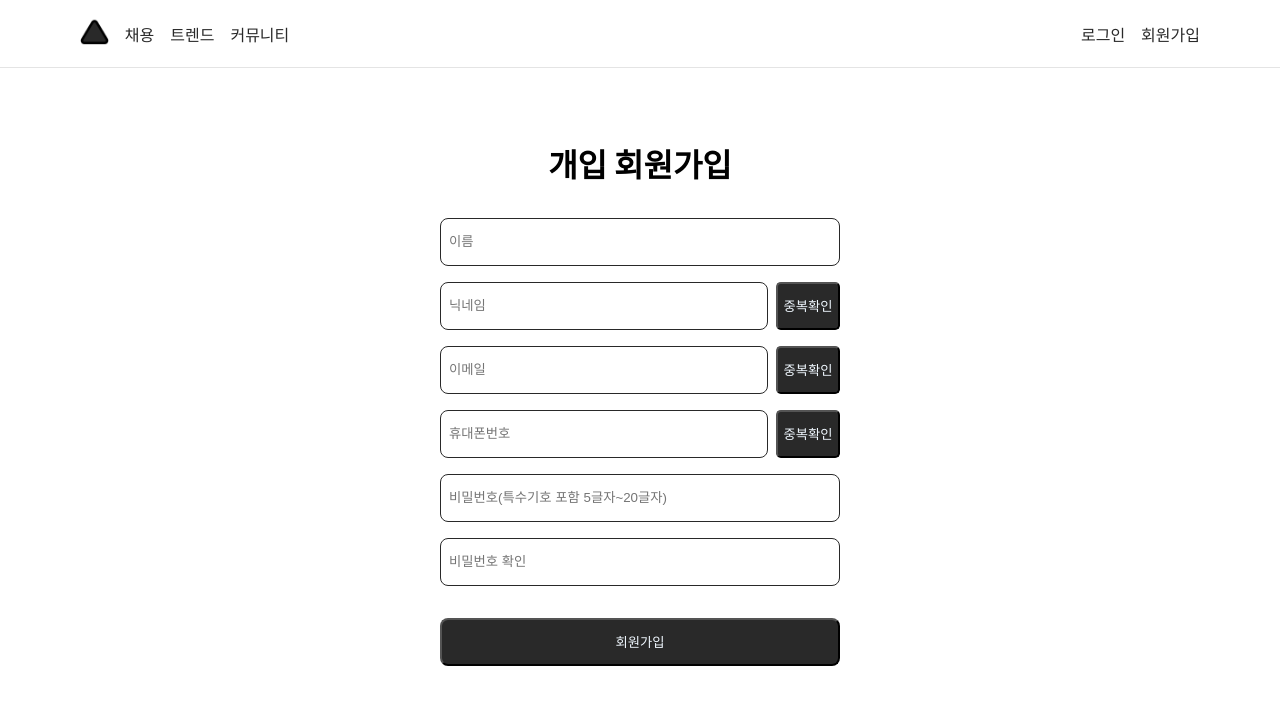
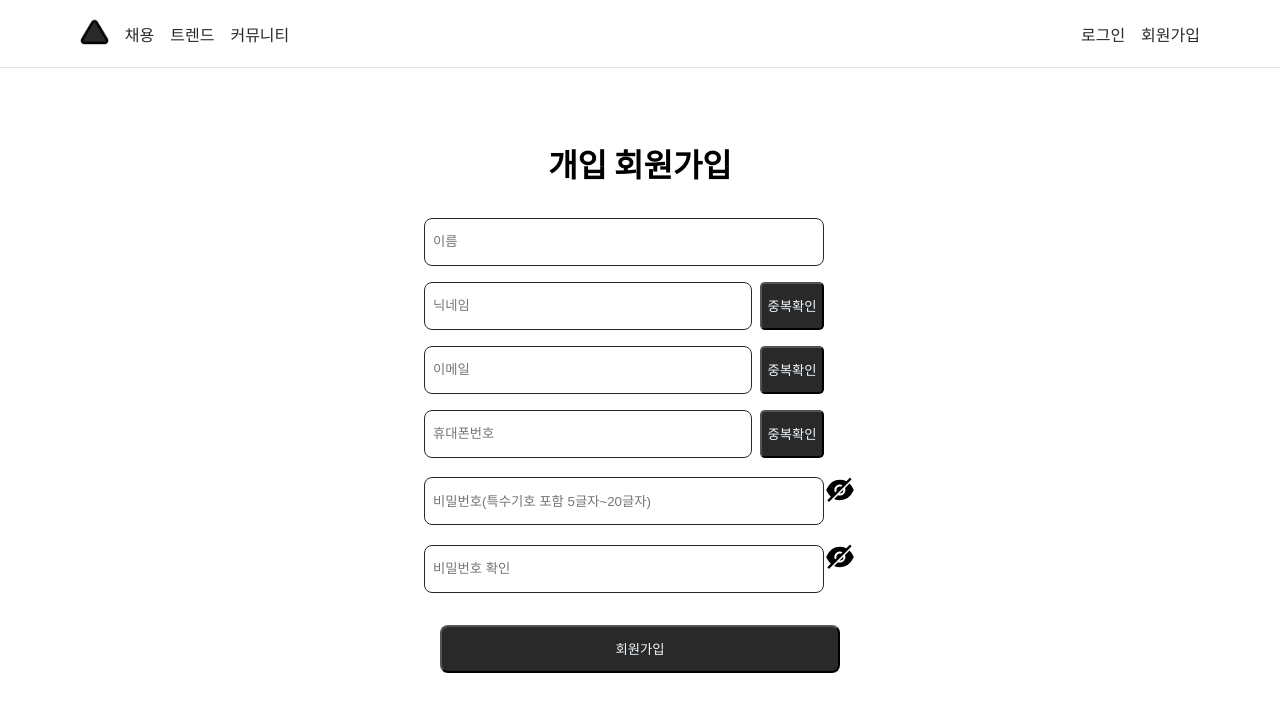
Before and after one commit to posy-m/chefproject, a React (Create React App) app in the folder frontend/: page /userSignupPage in a window 1280 px wide. Shown: the top 712 px of the page. Built offline with nearby package versions, Linux system fonts and the light colour scheme.

Commit message:
[frontend]show password

```diff
--- a/frontend/package.json
+++ b/frontend/package.json
@@ -13,6 +13,7 @@
     "cra-template": "1.2.0",
     "react": "^18.3.1",
     "react-dom": "^18.3.1",
+    "react-icons": "^5.4.0",
     "react-router-dom": "^7.1.3",
     "react-scripts": "5.0.1",
     "typescript": "^4.9.5",
--- a/frontend/src/components/Input.tsx
+++ b/frontend/src/components/Input.tsx
@@ -5,7 +5,7 @@ interface Props {
   className: string;
 }
 
-const Input = ({ placeholder, className = '' }: Props) => {
+const Input = ({ placeholder, className, }: Props) => {
   return (
     <div>
       <input type="text" placeholder={placeholder} className={`default-input ${className}`} />
--- a/frontend/src/pages/CompanySignUpPage.tsx
+++ b/frontend/src/pages/CompanySignUpPage.tsx
@@ -1,4 +1,4 @@
-import Input from '../components/Input'
+
 import styles from '../styles/UserSignupPage.module.css'
 import React from 'react'
 
@@ -7,21 +7,21 @@ const CompanySignUpPage = () => {
     <div className={styles['signup-box']}>
       <span>기업 회원가입</span>
       <div className={styles['signup-wrap']}>
-        <Input placeholder='기업명' className={styles['default-input']} />
+        <input placeholder='기업명' className={styles['default-input']} />
         <div className={styles['signup-doublecheck']}>
-          <Input placeholder='이메일' className='' />
+          <input placeholder='이메일' className='' />
           <button>중복확인</button>
         </div>
         <div className={styles['signup-doublecheck']}>
-          <Input placeholder='사업자등록번호' className='' />
+          <input placeholder='사업자등록번호' className='' />
           <button>중복확인</button>
         </div>
         <div className={styles['signup-doublecheck']}>
-          <Input placeholder='휴대폰번호' className='' />
+          <input placeholder='휴대폰번호' className='' />
           <button>중복확인</button>
         </div>
-        <Input placeholder='비밀번호(특수기호 포함 5글자~20글자)' className={styles['default-input']} />
-        <Input placeholder='비밀번호 확인' className={styles['default-input']} />
+        <input placeholder='비밀번호(특수기호 포함 5글자~20글자)' className={styles['default-input']} type='password' />
+        <input placeholder='비밀번호 확인' className={styles['default-input']} type='password' />
       </div>
       <button>회원가입</button>
     </div>
--- a/frontend/src/pages/UserSignUpPage.tsx
+++ b/frontend/src/pages/UserSignUpPage.tsx
@@ -1,31 +1,50 @@
-import React from 'react'
-import Input from '../components/Input'
+import React, { useState } from 'react'
+import { AiFillEye, AiFillEyeInvisible } from 'react-icons/ai';
 import styles from '../styles/UserSignupPage.module.css'
 
 const UserSignUpPage = () => {
+
+  const [showPw, setShowPw] = useState<boolean>(false);
+  const [showConfirmPw, setShowConfirmPw] = useState<boolean>(false);
+
+  const handlePasswordType = () => {
+    setShowPw((prev) => !prev);
+  };
+
   return (
     <div className={styles['signup-box']}>
       <span>개입 회원가입</span>
       <div className={styles['signup-wrap']}>
-        <Input placeholder='이름' className={styles['default-input']} />
+        <input placeholder='이름' className={styles['default-input']} required />
         <div className={styles['signup-doublecheck']}>
-          <Input placeholder='닉네임' className='' />
+          <input placeholder='닉네임' required />
           <button>중복확인</button>
         </div>
         <div className={styles['signup-doublecheck']}>
-          <Input placeholder='이메일' className='' />
+          <input placeholder='이메일' required />
           <button>중복확인</button>
         </div>
         <div className={styles['signup-doublecheck']}>
-          <Input placeholder='휴대폰번호' className='' />
+          <input placeholder='휴대폰번호' required />
           <button>중복확인</button>
         </div>
-        <Input placeholder='비밀번호(특수기호 포함 5글자~20글자)' className={styles['default-input']} />
-        <Input placeholder='비밀번호 확인' className={styles['default-input']} />
+        <div>
+          <input placeholder='비밀번호(특수기호 포함 5글자~20글자)' className={styles['default-input']} type={showPw ? 'text' : 'password'} required minLength={5} maxLength={20} />
+          <span onClick={() => setShowPw((prev) => !prev)}>{showPw ? <AiFillEye /> : <AiFillEyeInvisible />}</span>
+        </div>
+        <div>
+          <input placeholder='비밀번호 확인' className={styles['default-input']} type={showConfirmPw ? 'text' : 'password'} required minLength={5} maxLength={20} />
+          <span onClick={() => setShowConfirmPw((prev) => !prev)}>
+            {showConfirmPw ? <AiFillEye /> : <AiFillEyeInvisible />}</span>
+        </div>
+
+
       </div>
       <button>회원가입</button>
     </div>
   )
 }
 
+
+
 export default UserSignUpPage
```
Also changed, not shown: 1 other file (tests, documents, lock files or other folders).
